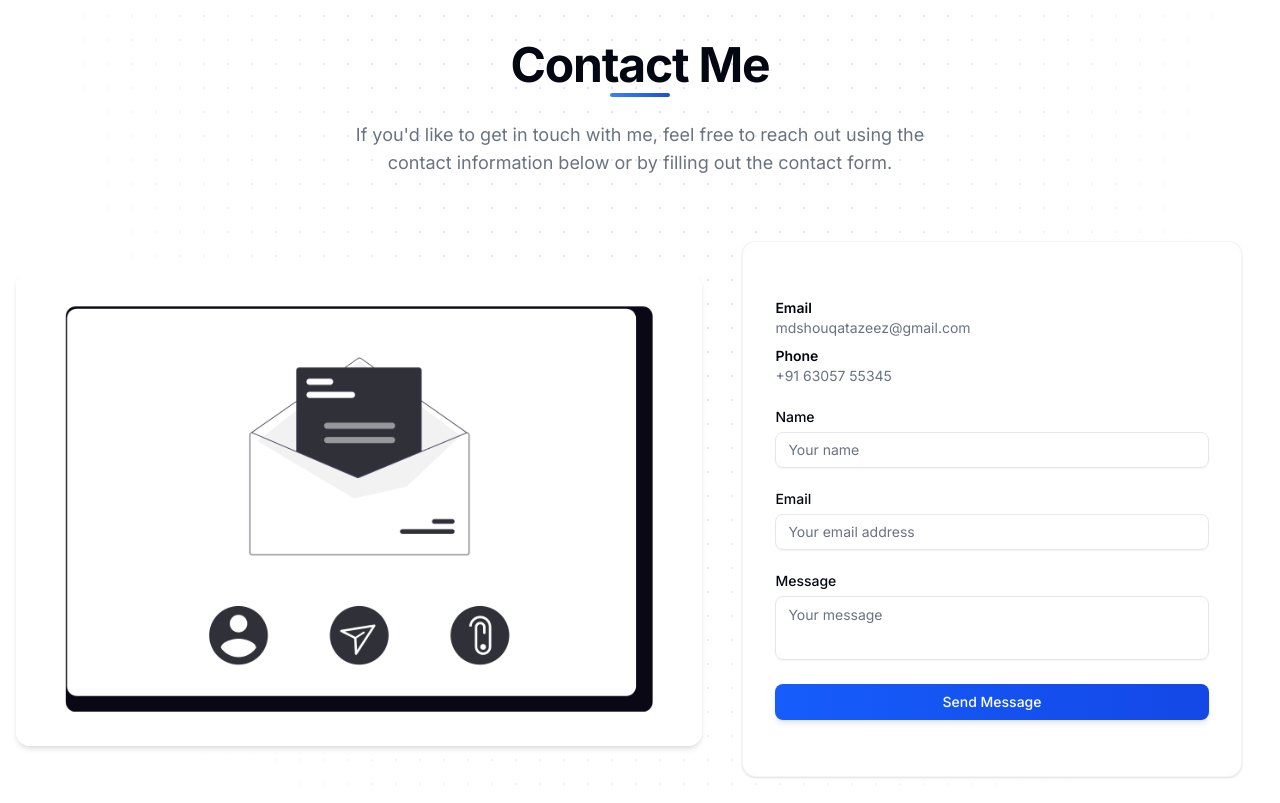
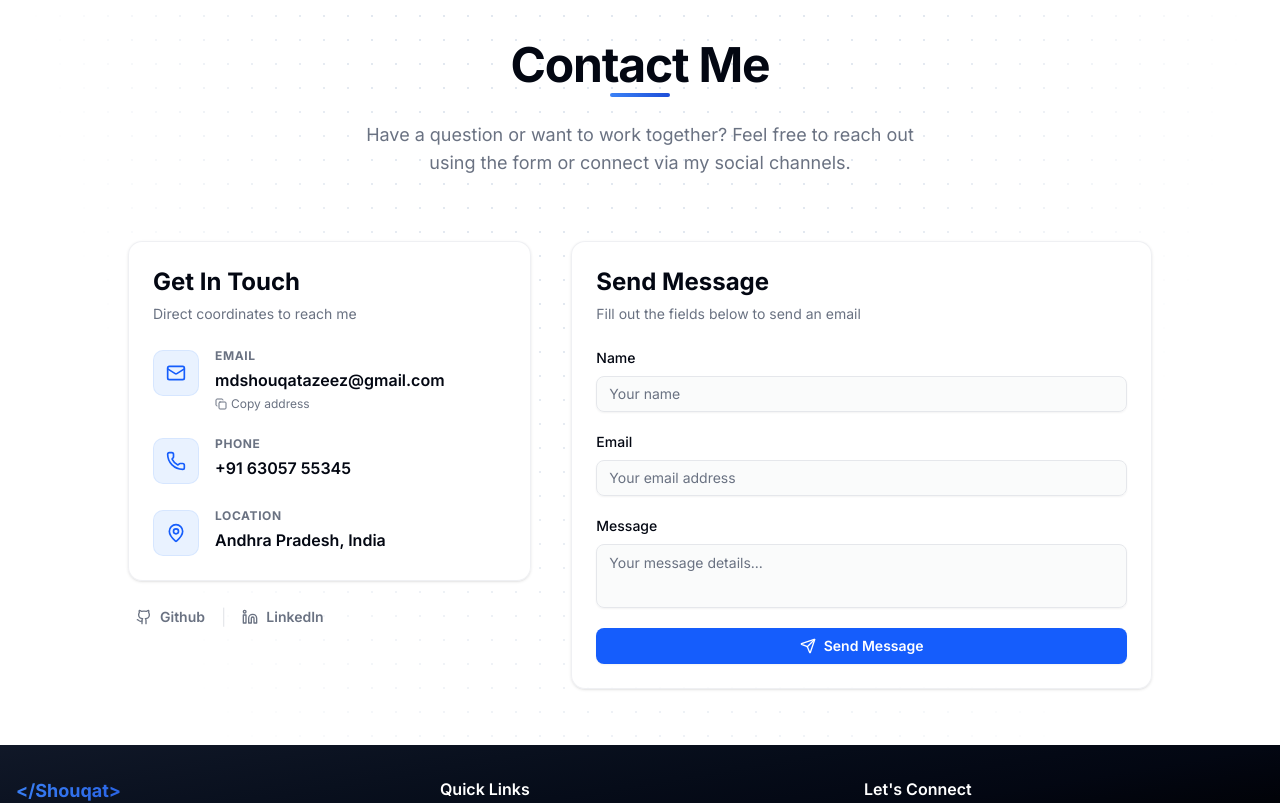
Before and after one commit to shouqatazeez/my-portfolio, a React (Vite) app: page / in a window 1280 px wide. Shown: the part 4460-5263 px from the top of the page. Built offline with nearby package versions, Linux system fonts and the light colour scheme; no server answers.

Commit message:
replace contact image with dashboard details and clean layout

```diff
--- a/src/pages/Contact.jsx
+++ b/src/pages/Contact.jsx
@@ -2,11 +2,11 @@ import { useState } from "react";
 import db from "../firebase";
 import { collection, addDoc, Timestamp } from "firebase/firestore";
 import { Button } from "@/components/ui/button";
-import { Card, CardContent } from "@/components/ui/card";
+import { Card, CardContent, CardHeader, CardTitle, CardDescription } from "@/components/ui/card";
 import { Input } from "@/components/ui/input";
 import { Label } from "@/components/ui/label";
 import { Textarea } from "@/components/ui/textarea";
-import ContactImage from "../assets/contact.png";
+import { Mail, Phone, MapPin, Copy, Check, Github, Linkedin, Send } from "lucide-react";
 
 export default function ClassicContactForm() {
   const [formData, setFormData] = useState({
@@ -17,12 +17,19 @@ export default function ClassicContactForm() {
 
   const [loading, setLoading] = useState(false);
   const [success, setSuccess] = useState(false);
+  const [copied, setCopied] = useState(false);
 
   const handleChange = (e) => {
     setFormData((prev) => ({
       ...prev,
       [e.target.name]: e.target.value,
     }));
+  };
+
+  const handleCopyEmail = () => {
+    navigator.clipboard.writeText("mdshouqatazeez@gmail.com");
+    setCopied(true);
+    setTimeout(() => setCopied(false), 2000);
   };
 
   const handleSubmit = async (e) => {
@@ -52,41 +59,110 @@ export default function ClassicContactForm() {
           Contact Me
         </h2>
         <p className="text-muted-foreground mt-8 max-w-xl mx-auto text-lg">
-          If you'd like to get in touch with me, feel free to reach out using
-          the contact information below or by filling out the contact form.
+          Have a question or want to work together? Feel free to reach out using the form
+          or connect via my social channels.
         </p>
       </div>
 
-      <div className="flex flex-col md:flex-row gap-10 items-center">
-        <div className="w-full md:w-[55%]">
-          <img
-            src={ContactImage}
-            alt="Contact Illustration"
-            className="w-full h-auto rounded-xl shadow-md"
-          />
-        </div>
+      <div className="grid grid-cols-1 lg:grid-cols-12 gap-10 items-start max-w-5xl mx-auto">
+        {/* Left Column - Contact Details Dashboard */}
+        <div className="lg:col-span-5 space-y-6">
+          <Card className="border-border/60 bg-card/60 backdrop-blur-xs">
+            <CardHeader>
+              <CardTitle className="text-2xl font-bold text-foreground">Get In Touch</CardTitle>
+              <CardDescription>Direct coordinates to reach me</CardDescription>
+            </CardHeader>
+            <CardContent className="space-y-6">
+              {/* Email details */}
+              <div className="flex items-start gap-4">
+                <div className="p-3 rounded-lg bg-blue-500/10 text-blue-600 dark:text-blue-400 mt-0.5 border border-blue-500/10 shrink-0">
+                  <Mail className="h-5 w-5" />
+                </div>
+                <div className="space-y-1 flex-grow">
+                  <span className="text-xs font-bold text-muted-foreground tracking-wider uppercase block">Email</span>
+                  <a href="mailto:mdshouqatazeez@gmail.com" className="text-foreground hover:text-blue-600 dark:hover:text-blue-400 transition-colors font-semibold text-sm md:text-base break-all">
+                    mdshouqatazeez@gmail.com
+                  </a>
+                  <button
+                    onClick={handleCopyEmail}
+                    className="flex items-center gap-1 text-xs text-muted-foreground hover:text-foreground mt-1 cursor-pointer transition-colors"
+                  >
+                    {copied ? (
+                      <>
+                        <Check className="h-3 w-3 text-emerald-500" />
+                        <span className="text-emerald-500 font-medium">Copied!</span>
+                      </>
+                    ) : (
+                      <>
+                        <Copy className="h-3 w-3" />
+                        <span>Copy address</span>
+                      </>
+                    )}
+                  </button>
+                </div>
+              </div>
 
-        <div className="w-full md:w-[45%] lg:w-[40%]">
-          <Card className="border-border/40">
-            <CardContent className="p-4 md:p-6 lg:p-8">
-              <div className="mb-6 space-y-2">
-                <div>
-                  <Label className="text-sm font-semibold">Email</Label>
-                  <p className="text-muted-foreground text-sm">
-                    mdshouqatazeez@gmail.com
-                  </p>
+              {/* Phone details */}
+              <div className="flex items-start gap-4">
+                <div className="p-3 rounded-lg bg-blue-500/10 text-blue-600 dark:text-blue-400 mt-0.5 border border-blue-500/10 shrink-0">
+                  <Phone className="h-5 w-5" />
                 </div>
-                <div>
-                  <Label className="text-sm font-semibold">Phone</Label>
-                  <p className="text-muted-foreground text-sm">
+                <div className="space-y-1">
+                  <span className="text-xs font-bold text-muted-foreground tracking-wider uppercase block">Phone</span>
+                  <a href="tel:+916305755345" className="text-foreground hover:text-blue-600 dark:hover:text-blue-400 transition-colors font-semibold text-sm md:text-base">
                     +91 63057 55345
+                  </a>
+                </div>
+              </div>
+
+              {/* Location details */}
+              <div className="flex items-start gap-4">
+                <div className="p-3 rounded-lg bg-blue-500/10 text-blue-600 dark:text-blue-400 mt-0.5 border border-blue-500/10 shrink-0">
+                  <MapPin className="h-5 w-5" />
+                </div>
+                <div className="space-y-1">
+                  <span className="text-xs font-bold text-muted-foreground tracking-wider uppercase block">Location</span>
+                  <p className="text-foreground font-semibold text-sm md:text-base">
+                    Andhra Pradesh, India
                   </p>
                 </div>
               </div>
+            </CardContent>
+          </Card>
 
-              <form className="space-y-6" onSubmit={handleSubmit}>
-                <div>
-                  <Label htmlFor="name" className="mb-2 block">
+          {/* Social Profiles Quick Links */}
+          <div className="flex justify-center lg:justify-start gap-4 px-2">
+            <a
+              href="https://github.com/shouqatazeez"
+              target="_blank"
+              rel="noopener noreferrer"
+              className="flex items-center gap-2 text-sm font-semibold text-muted-foreground hover:text-foreground transition-colors"
+            >
+              <Github className="h-4 w-4" /> Github
+            </a>
+            <span className="text-border">|</span>
+            <a
+              href="https://www.linkedin.com/in/shouqat-azeez-mohammad/"
+              target="_blank"
+              rel="noopener noreferrer"
+              className="flex items-center gap-2 text-sm font-semibold text-muted-foreground hover:text-foreground transition-colors"
+            >
+              <Linkedin className="h-4 w-4" /> LinkedIn
+            </a>
+          </div>
+        </div>
+
+        {/* Right Column - Contact Form */}
+        <div className="lg:col-span-7">
+          <Card className="border-border/60 bg-card/60 backdrop-blur-xs">
+            <CardHeader>
+              <CardTitle className="text-2xl font-bold text-foreground">Send Message</CardTitle>
+              <CardDescription>Fill out the fields below to send an email</CardDescription>
+            </CardHeader>
+            <CardContent>
+              <form className="space-y-5" onSubmit={handleSubmit}>
+                <div className="space-y-2">
+                  <Label htmlFor="name" className="text-sm font-medium text-foreground">
                     Name
                   </Label>
                   <Input
@@ -96,11 +172,12 @@ export default function ClassicContactForm() {
                     required
                     value={formData.name}
                     onChange={handleChange}
+                    className="bg-muted/40"
                   />
                 </div>
 
-                <div>
-                  <Label htmlFor="email" className="mb-2 block">
+                <div className="space-y-2">
+                  <Label htmlFor="email" className="text-sm font-medium text-foreground">
                     Email
                   </Label>
                   <Input
@@ -111,20 +188,21 @@ export default function ClassicContactForm() {
                     required
                     value={formData.email}
                     onChange={handleChange}
+                    className="bg-muted/40"
                   />
                 </div>
 
-                <div>
-                  <Label htmlFor="message" className="mb-2 block">
+                <div className="space-y-2">
+                  <Label htmlFor="message" className="text-sm font-medium text-foreground">
                     Message
                   </Label>
                   <Textarea
                     id="message"
                     name="message"
                     rows={5}
-                    placeholder="Your message"
+                    placeholder="Your message details..."
                     required
-                    className="resize-none"
+                    className="resize-none bg-muted/40"
                     value={formData.message}
                     onChange={handleChange}
                   />
@@ -132,7 +210,7 @@ export default function ClassicContactForm() {
 
                 <Button
                   type="submit"
-                  className="w-full bg-gradient-to-r from-blue-600 to-blue-700 hover:from-blue-700 hover:to-blue-800 text-white cursor-pointer shadow-md hover:shadow-lg transition-all duration-300 btn-primary"
+                  className="w-full bg-blue-600 hover:bg-blue-700 text-white font-semibold cursor-pointer shadow-xs transition-all duration-300"
                   disabled={loading}
                 >
                   {loading ? (
@@ -143,13 +221,20 @@ export default function ClassicContactForm() {
                       </svg>
                       Sending...
                     </span>
-                  ) : "Send Message"}
+                  ) : (
+                    <span className="flex items-center gap-2">
+                      <Send className="h-4 w-4" />
+                      Send Message
+                    </span>
+                  )}
                 </Button>
 
                 {success && (
-                  <p className="text-green-600 text-sm text-center mt-2">
-                    ✅ Message sent successfully!
-                  </p>
+                  <div className="mt-4 p-3 rounded-lg bg-emerald-500/10 border border-emerald-500/20 text-center">
+                    <p className="text-emerald-600 dark:text-emerald-400 text-sm font-medium">
+                      ✅ Message sent successfully! I'll get back to you soon.
+                    </p>
+                  </div>
                 )}
               </form>
             </CardContent>
```
